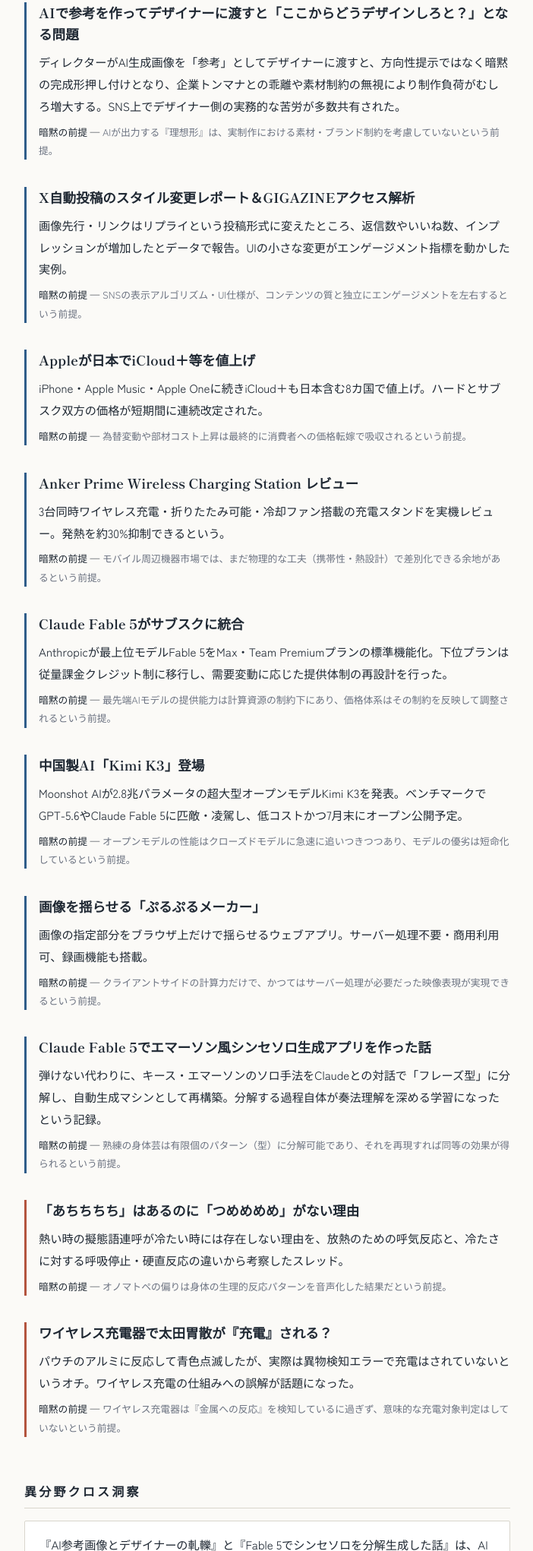
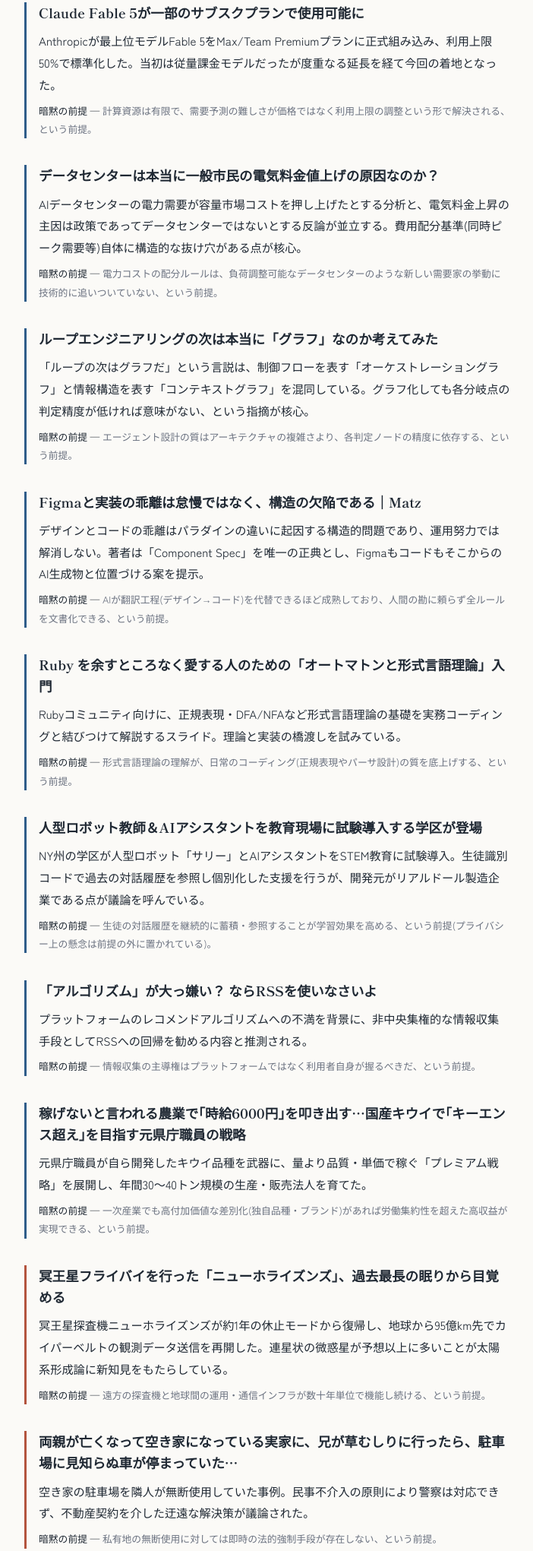
Before and after one commit to McDonaldg/self-curation, a plain HTML site: page daily.html in a window 1280 px wide. Shown: the part 219-2260 px from the top of the page at 76% size, without its empty margins (288-990 px from the left). Drawn offline with Linux system fonts and the light colour scheme.

Commit message:
deploy: 519780b94798162aecf1cdf53f46a040961f6ed5

```diff
--- a/daily.html
+++ b/daily.html
@@ -3,7 +3,7 @@
 <head>
 <meta charset="utf-8">
 <meta name="viewport" content="width=device-width, initial-scale=1">
-<title>朝のキュレーション — 2026年07月18日</title>
+<title>朝のキュレーション — 2026年07月20日</title>
 <link href="https://fonts.googleapis.com/css2?family=Shippori+Mincho:wght@500;700&family=Zen+Kaku+Gothic+New:wght@400;500&display=swap" rel="stylesheet">
 <style>
   :root {
@@ -70,7 +70,7 @@
 <body>
 <header>
   <div class="kicker">SELF-CURATION</div>
-  <h1>朝のキュレーション <span style="font-size:.8em; color:var(--dim);">2026年07月18日</span></h1>
+  <h1>朝のキュレーション <span style="font-size:.8em; color:var(--dim);">2026年07月20日</span></h1>
   <div class="legend">
     <span class="dot main"></span>普段の関心
     <span class="dot ser"></span>セレンディピティ枠
@@ -79,83 +79,83 @@
 
 
 <article class="">
-  <h2><a href="https://togetter.com/li/2721800" target="_blank" rel="noopener">AIで参考を作ってデザイナーに渡すと「ここからどうデザインしろと？」となる問題</a></h2>
-  <p class="summary">ディレクターがAI生成画像を「参考」としてデザイナーに渡すと、方向性提示ではなく暗黙の完成形押し付けとなり、企業トンマナとの乖離や素材制約の無視により制作負荷がむしろ増大する。SNS上でデザイナー側の実務的な苦労が多数共有された。</p>
-  <p class="premise">AIが出力する『理想形』は、実制作における素材・ブランド制約を考慮していないという前提。</p>
+  <h2><a href="https://gigazine.net/news/20260719-claude-fable-5-plan/" target="_blank" rel="noopener">Claude Fable 5が一部のサブスクプランで使用可能に</a></h2>
+  <p class="summary">Anthropicが最上位モデルFable 5をMax/Team Premiumプランに正式組み込み、利用上限50%で標準化した。当初は従量課金モデルだったが度重なる延長を経て今回の着地となった。</p>
+  <p class="premise">計算資源は有限で、需要予測の難しさが価格ではなく利用上限の調整という形で解決される、という前提。</p>
 </article>
 
 <article class="">
-  <h2><a href="https://gigazine.net/news/20260718-access/" target="_blank" rel="noopener">X自動投稿のスタイル変更レポート＆GIGAZINEアクセス解析</a></h2>
-  <p class="summary">画像先行・リンクはリプライという投稿形式に変えたところ、返信数やいいね数、インプレッションが増加したとデータで報告。UIの小さな変更がエンゲージメント指標を動かした実例。</p>
-  <p class="premise">SNSの表示アルゴリズム・UI仕様が、コンテンツの質と独立にエンゲージメントを左右するという前提。</p>
+  <h2><a href="https://gigazine.net/news/20260718-data-centers-electricity-bills/" target="_blank" rel="noopener">データセンターは本当に一般市民の電気料金値上げの原因なのか？</a></h2>
+  <p class="summary">AIデータセンターの電力需要が容量市場コストを押し上げたとする分析と、電気料金上昇の主因は政策であってデータセンターではないとする反論が並立する。費用配分基準(同時ピーク需要等)自体に構造的な抜け穴がある点が核心。</p>
+  <p class="premise">電力コストの配分ルールは、負荷調整可能なデータセンターのような新しい需要家の挙動に技術的に追いついていない、という前提。</p>
 </article>
 
 <article class="">
-  <h2><a href="https://gigazine.net/news/20260719-apple-raises-icloud-plus-subscription-prices/" target="_blank" rel="noopener">Appleが日本でiCloud＋等を値上げ</a></h2>
-  <p class="summary">iPhone・Apple Music・Apple Oneに続きiCloud＋も日本含む8カ国で値上げ。ハードとサブスク双方の価格が短期間に連続改定された。</p>
-  <p class="premise">為替変動や部材コスト上昇は最終的に消費者への価格転嫁で吸収されるという前提。</p>
+  <h2><a href="https://zenn.dev/jodycraft/articles/dfe38e73e1ef8a" target="_blank" rel="noopener">ループエンジニアリングの次は本当に「グラフ」なのか考えてみた</a></h2>
+  <p class="summary">「ループの次はグラフだ」という言説は、制御フローを表す「オーケストレーショングラフ」と情報構造を表す「コンテキストグラフ」を混同している。グラフ化しても各分岐点の判定精度が低ければ意味がない、という指摘が核心。</p>
+  <p class="premise">エージェント設計の質はアーキテクチャの複雑さより、各判定ノードの精度に依存する、という前提。</p>
 </article>
 
 <article class="">
-  <h2><a href="https://gigazine.net/news/20260718-anker-b25n1n12/" target="_blank" rel="noopener">Anker Prime Wireless Charging Station レビュー</a></h2>
-  <p class="summary">3台同時ワイヤレス充電・折りたたみ可能・冷却ファン搭載の充電スタンドを実機レビュー。発熱を約30%抑制できるという。</p>
-  <p class="premise">モバイル周辺機器市場では、まだ物理的な工夫（携帯性・熱設計）で差別化できる余地があるという前提。</p>
+  <h2><a href="https://note.com/matz_tak/n/ne820719377e3" target="_blank" rel="noopener">Figmaと実装の乖離は怠慢ではなく、構造の欠陥である｜Matz</a></h2>
+  <p class="summary">デザインとコードの乖離はパラダインの違いに起因する構造的問題であり、運用努力では解消しない。著者は「Component Spec」を唯一の正典とし、FigmaもコードもそこからのAI生成物と位置づける案を提示。</p>
+  <p class="premise">AIが翻訳工程(デザイン→コード)を代替できるほど成熟しており、人間の勘に頼らず全ルールを文書化できる、という前提。</p>
 </article>
 
 <article class="">
-  <h2><a href="https://www.itmedia.co.jp/news/articles/2607/18/news019.html" target="_blank" rel="noopener">Claude Fable 5がサブスクに統合</a></h2>
-  <p class="summary">Anthropicが最上位モデルFable 5をMax・Team Premiumプランの標準機能化。下位プランは従量課金クレジット制に移行し、需要変動に応じた提供体制の再設計を行った。</p>
-  <p class="premise">最先端AIモデルの提供能力は計算資源の制約下にあり、価格体系はその制約を反映して調整されるという前提。</p>
+  <h2><a href="https://docs.google.com/presentation/d/1ZfueAQyVJsC2pmUYgIGdb_fmnFExYaCRnr9vcCf5uNk/edit?slide=id.p" target="_blank" rel="noopener">Ruby を余すところなく愛する人のための「オートマトンと形式言語理論」入門</a></h2>
+  <p class="summary">Rubyコミュニティ向けに、正規表現・DFA/NFAなど形式言語理論の基礎を実務コーディングと結びつけて解説するスライド。理論と実装の橋渡しを試みている。</p>
+  <p class="premise">形式言語理論の理解が、日常のコーディング(正規表現やパーサ設計)の質を底上げする、という前提。</p>
 </article>
 
 <article class="">
-  <h2><a href="https://gigazine.net/news/20260717-kimi-k3/" target="_blank" rel="noopener">中国製AI「Kimi K3」登場</a></h2>
-  <p class="summary">Moonshot AIが2.8兆パラメータの超大型オープンモデルKimi K3を発表。ベンチマークでGPT-5.6やClaude Fable 5に匹敵・凌駕し、低コストかつ7月末にオープン公開予定。</p>
-  <p class="premise">オープンモデルの性能はクローズドモデルに急速に追いつきつつあり、モデルの優劣は短命化しているという前提。</p>
+  <h2><a href="https://gigazine.net/news/20260717-humanoid-robot-teacher/" target="_blank" rel="noopener">人型ロボット教師＆AIアシスタントを教育現場に試験導入する学区が登場</a></h2>
+  <p class="summary">NY州の学区が人型ロボット「サリー」とAIアシスタントをSTEM教育に試験導入。生徒識別コードで過去の対話履歴を参照し個別化した支援を行うが、開発元がリアルドール製造企業である点が議論を呼んでいる。</p>
+  <p class="premise">生徒の対話履歴を継続的に蓄積・参照することが学習効果を高める、という前提(プライバシー上の懸念は前提の外に置かれている)。</p>
 </article>
 
 <article class="">
-  <h2><a href="https://gigazine.net/news/20260717-purupuru-maker/" target="_blank" rel="noopener">画像を揺らせる「ぷるぷるメーカー」</a></h2>
-  <p class="summary">画像の指定部分をブラウザ上だけで揺らせるウェブアプリ。サーバー処理不要・商用利用可、録画機能も搭載。</p>
-  <p class="premise">クライアントサイドの計算力だけで、かつてはサーバー処理が必要だった映像表現が実現できるという前提。</p>
+  <h2><a href="https://p2ptk.org/digital-rights/5632" target="_blank" rel="noopener">「アルゴリズム」が大っ嫌い？ ならRSSを使いなさいよ</a></h2>
+  <p class="summary">プラットフォームのレコメンドアルゴリズムへの不満を背景に、非中央集権的な情報収集手段としてRSSへの回帰を勧める内容と推測される。</p>
+  <p class="premise">情報収集の主導権はプラットフォームではなく利用者自身が握るべきだ、という前提。</p>
 </article>
 
 <article class="">
-  <h2><a href="https://www.techno-edge.net/article/2026/07/18/5311.html" target="_blank" rel="noopener">Claude Fable 5でエマーソン風シンセソロ生成アプリを作った話</a></h2>
-  <p class="summary">弾けない代わりに、キース・エマーソンのソロ手法をClaudeとの対話で「フレーズ型」に分解し、自動生成マシンとして再構築。分解する過程自体が奏法理解を深める学習になったという記録。</p>
-  <p class="premise">熟練の身体芸は有限個のパターン（型）に分解可能であり、それを再現すれば同等の効果が得られるという前提。</p>
+  <h2><a href="https://president.jp/articles/-/115203" target="_blank" rel="noopener">稼げないと言われる農業で｢時給6000円｣を叩き出す…国産キウイで｢キーエンス超え｣を目指す元県庁職員の戦略</a></h2>
+  <p class="summary">元県庁職員が自ら開発したキウイ品種を武器に、量より品質・単価で稼ぐ「プレミアム戦略」を展開し、年間30〜40トン規模の生産・販売法人を育てた。</p>
+  <p class="premise">一次産業でも高付加価値な差別化(独自品種・ブランド)があれば労働集約性を超えた高収益が実現できる、という前提。</p>
 </article>
 
 <article class="serendipity">
-  <h2><a href="https://togetter.com/li/2721266" target="_blank" rel="noopener">「あちちちち」はあるのに「つめめめめ」がない理由</a></h2>
-  <p class="summary">熱い時の擬態語連呼が冷たい時には存在しない理由を、放熱のための呼気反応と、冷たさに対する呼吸停止・硬直反応の違いから考察したスレッド。</p>
-  <p class="premise">オノマトペの偏りは身体の生理的反応パターンを音声化した結果だという前提。</p>
+  <h2><a href="https://www.cnn.co.jp/fringe/35250731.html" target="_blank" rel="noopener">冥王星フライバイを行った「ニューホライズンズ」、過去最長の眠りから目覚める</a></h2>
+  <p class="summary">冥王星探査機ニューホライズンズが約1年の休止モードから復帰し、地球から95億km先でカイパーベルトの観測データ送信を再開した。連星状の微惑星が予想以上に多いことが太陽系形成論に新知見をもたらしている。</p>
+  <p class="premise">遠方の探査機と地球間の運用・通信インフラが数十年単位で機能し続ける、という前提。</p>
 </article>
 
 <article class="serendipity">
-  <h2><a href="https://togetter.com/li/2721118" target="_blank" rel="noopener">ワイヤレス充電器で太田胃散が『充電』される？</a></h2>
-  <p class="summary">パウチのアルミに反応して青色点滅したが、実際は異物検知エラーで充電はされていないというオチ。ワイヤレス充電の仕組みへの誤解が話題になった。</p>
-  <p class="premise">ワイヤレス充電器は『金属への反応』を検知しているに過ぎず、意味的な充電対象判定はしていないという前提。</p>
+  <h2><a href="https://togetter.com/li/2722503" target="_blank" rel="noopener">両親が亡くなって空き家になっている実家に、兄が草むしりに行ったら、駐車場に見知らぬ車が停まっていた…</a></h2>
+  <p class="summary">空き家の駐車場を隣人が無断使用していた事例。民事不介入の原則により警察は対応できず、不動産契約を介した迂遠な解決策が議論された。</p>
+  <p class="premise">私有地の無断使用に対しては即時の法的強制手段が存在しない、という前提。</p>
 </article>
 
 
 <section class="cross">
   <h2>異分野クロス洞察</h2>
 
-  <div class="insight">『AI参考画像とデザイナーの軋轢』と『Fable 5でシンセソロを分解生成した話』は、AIが生成する“理想形”と人間側の現実的制約（素材・技量・トンマナ）とのギャップという同じ構造を持つ。前者はギャップが摩擦を生み、後者はギャップの分解自体が学習価値に転化した好対照。これは、モデル（Hullのオプション価格式や自動化パイプラインの理想フロー）と現実の市場・レガシーシステムとの乖離を扱うデリバティブ実務・自動化設計にも通じる構図であり、『モデルと現実の差分をどう吸収するか』が価値創出の分かれ目になる。</div>
+  <div class="insight">データセンターの電力コスト配分、Claude Fableのプラン別利用上限、Figmaとコードの『どちらを正とするか』問題は、いずれも『変化の速い需要・実装に対して共有リソースやソースオブトゥルースをどう配分・追従させるか』という同型の構造を持つ。これは簿記における共通費の按分や、デリバティブの理論価格と市場価格の乖離を扱うロジックにも通じる普遍的な問題である。</div>
 
-  <div class="insight">Claude Fable 5の従量課金移行とKimi K3の低コスト高性能化は、AIモデルの『価格＝希少な計算資源への値付け』という金融的構造を持つ。これはオプションの時間価値がボラティリティと需給で変動するのと同型で、AIモデルの『市場』でも独占的高性能モデルの価値は競合（オープンモデル）の追随によって急速に減価する。技術選定はまさに“ポートフォリオのリバランス”のように、コストとパフォーマンスのトレードオフを継続的に見直す必要がある。</div>
+  <div class="insight">エージェント設計コミュニティが『ループの次はグラフだ』と盛り上がっているのは、Rubyの形式言語理論スライドが解説する有限オートマトンや正規表現の理論(閉路はグラフの特殊ケース)を、数十年遅れでLLMエージェント文脈において再発見している構図に近い。技術トレンドは往々にして、既存の理論的土台の上でラベルを変えて再登場する。</div>
 
 </section>
 
 <section class="questions">
   <h2>今日の問い</h2>
 
-  <p class="question">AIが『参考』や『たたき台』を作れるようになるほど、人間の専門職に残される『解釈と意図の翻訳』という仕事の価値はどう変化していくのか？</p>
+  <p class="question">AIモデルの計算資源制約が『価格』ではなく『利用上限の恣意的な配分』によって調整される時代において、公平性はどのように担保されうるのか？</p>
 
-  <p class="question">巨大モデルの性能が数週間単位でオープンモデルに追いつかれる時代において、個人や企業は『どのAIを使うか』をどのような基準で継続的に判断すべきなのか？</p>
+  <p class="question">人間の暗黙知(デザイナーの勘、教師の経験)をすべて文書化してAIに読ませることは、効率化である一方で、人間側の判断力や創造性を空洞化させてしまわないか？</p>
 
-  <p class="question">身体的な熟練芸（演奏・デザイン感覚）を有限のパターンへ分解しモデル化することは、技能の民主化なのか、それとも熟練の本質の希薄化なのか？</p>
+  <p class="question">半世紀先まで機能し続ける探査機のように、今日書くソフトウェアや構築するインフラ(都市データ、金融システムを含む)を、どれほど遠い未来を見据えて設計すべきなのか？</p>
 
 </section>
 
```
Also changed, not shown: index.html (+37 -37 lines).
